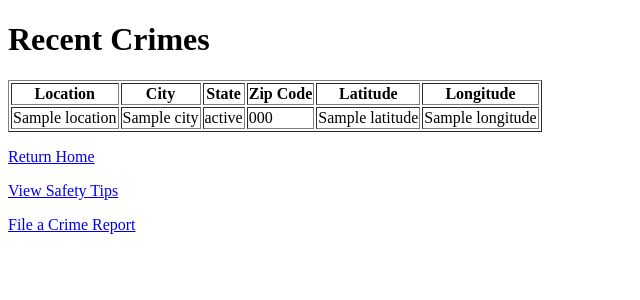
After one commit to LaurianeH-05/SafePath, a Flask app: template templates/crimes.html in a window 1280 px wide. The commit adds this page. Shown: the top 300 px of the page, without its empty margins (0-640 px from the left). Run offline with Flask 3, Linux system fonts and the light colour scheme; the template is opened without the code that fills it: most values are stand-ins (such as "Sample title", 1, 10 or a date in 2020).

Commit message:
front end changes + crime api integration

```diff
--- a/app.py
+++ b/app.py
@@ -1,7 +1,29 @@
 from flask import Flask, render_template
+import pandas as pd
+from sodapy import Socrata
+from parse_incident import parse_incident_data
 
 app = Flask(__name__)
+
+@app.route('/')
+def home():
+    return render_template('home.html')
 
 @app.route('/tips')
 def tips():
     return render_template('tips.html')
+
+@app.route('/crimes')
+def crimes():
+    client = Socrata("data.montgomerycountymd.gov", "5bwthyARYMArZxzjQH51yZQzQ")
+    results = client.get("icn6-v9z3", limit=10)
+    results_df = pd.DataFrame.from_records(results)
+    parsed = results_df.apply(lambda row: parse_incident_data(row.to_dict()), axis=1)
+    crimes_list = parsed.tolist()
+    return render_template('crimes.html', crimes=crimes_list)
+
+@app.route('/report')
+def report():
+    return render_template('report.html')
+if __name__ == "__main__":
+    app.run(debug=True)
--- /dev/null
+++ b/templates/crimes.html
@@ -0,0 +1,33 @@
+<!DOCTYPE html>
+<html>
+<head>
+    <title>Crime Locations</title>
+    <link rel="stylesheet" href="">
+</head>
+<body>
+    <h1>Recent Crimes</h1>
+    <table border="1">
+        <tr>
+            <th>Location</th>
+            <th>City</th>
+            <th>State</th>
+            <th>Zip Code</th>
+            <th>Latitude</th>
+            <th>Longitude</th>
+        </tr>
+        {% for crime in crimes %}
+        <tr>
+            <td>{{ crime.location }}</td>
+            <td>{{ crime.city }}</td>
+            <td>{{ crime.state }}</td>
+            <td>{{ crime.zip_code }}</td>
+            <td>{{ crime.latitude }}</td>
+            <td>{{ crime.longitude }}</td>
+        </tr>
+        {% endfor %}
+    </table>
+    <a href="{{ url_for('home') }}"><p>Return Home</p></a>
+    <a href="{{ url_for('tips') }}"><p>View Safety Tips</p></a>
+    <a href="{{ url_for('report')}}"><p>File a Crime Report</p></a>
+</body>
+</html>
--- a/templates/tips.html
+++ b/templates/tips.html
@@ -13,5 +13,8 @@
         <li>Stick to well-lit main roads when walkign at night.</li>
         <li>Trust your instincts. If somethign feels wrong, change your route.</li>
     </ul>
+    <a href="{{ url_for('home') }}"><p>Return Home</p></a>
+    <a href="{{ url_for('crimes') }}"><p>View Recent Crimes</p></a>
+    <a href="{{ url_for('report')}}"><p>File a Crime Report</p></a>
 </bod>
 </html>
```
Also changed, not shown: templates/home.html (+12 -0 lines).
